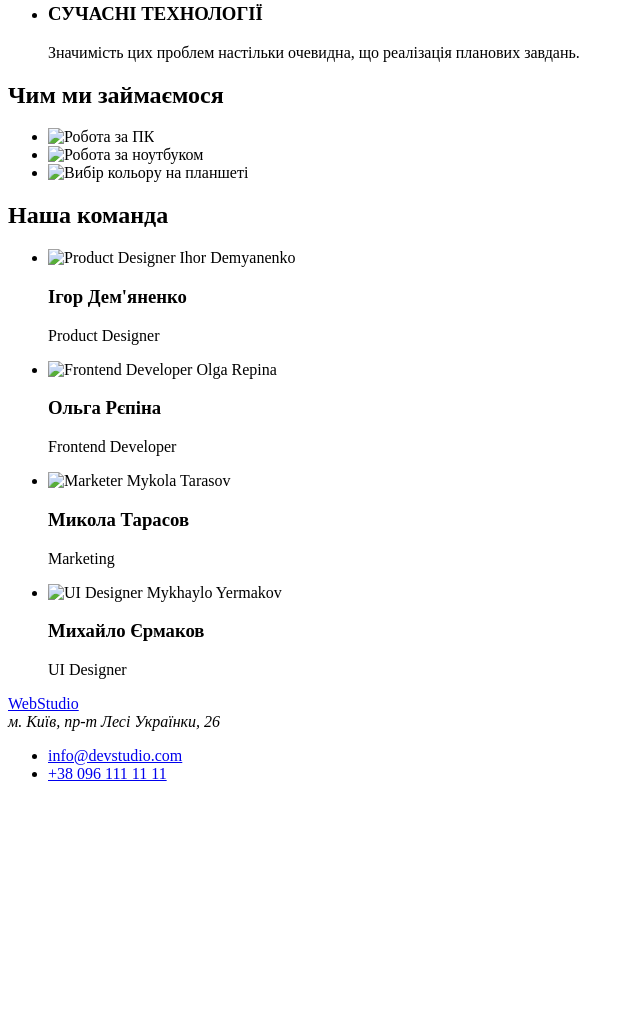
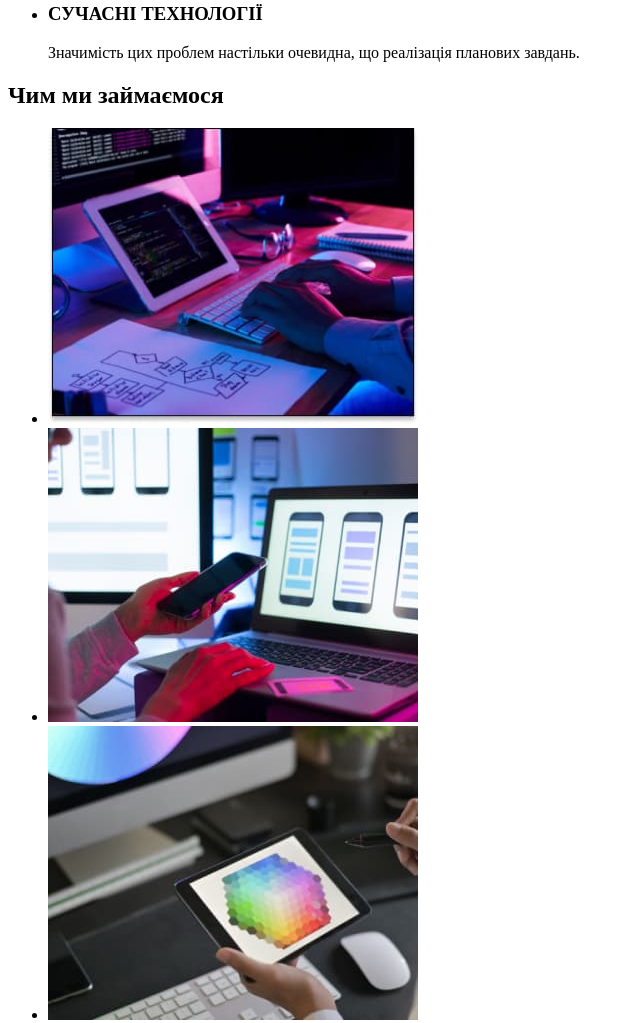
Before and after one commit to OksanaVysotska/goit-markup-hw-01, a plain HTML site: page index.html in a window 1280 px wide. Shown: the part 532-1555 px from the top of the page, without its empty margins (0-640 px from the left). Before the commit the page ends 1331 px from the top, so only its background shows below. Drawn offline with Linux system fonts and the light colour scheme.

Commit message:
Исправил список ссылок

```diff
--- a/index.html
+++ b/index.html
@@ -55,9 +55,9 @@
         <section>
            <h2>Чим ми займаємося</h2>
            <ul>
-                <li><img src="./images/main_img_1.jpg" alt="Робота за ПК" width="370"> </li>
-                <li><img src="./images/main_img_2.jpg" alt="Робота за ноутбуком" width="370"></li>
-                <li><img src="./images/main_img_3.jpg" alt="Вибір кольору на планшеті" width="370"></li>
+                <li><img src="./images/main-img-1.jpg" alt="Робота за ПК" width="370"> </li>
+                <li><img src="./images/main-img-2.jpg" alt="Робота за ноутбуком" width="370"></li>
+                <li><img src="./images/main-img-3.jpg" alt="Вибір кольору на планшеті" width="370"></li>
            </ul>
         </section>
 
@@ -65,22 +65,22 @@
             <h2>Наша команда</h2>
             <ul>
                 <li>
-                    <img src="./images/img_Ihor_Demyanenko.jpg" alt="Product Designer Ihor Demyanenko" width="270">
+                    <img src="./images/img-ihor-demyanenko.jpg" alt="Product Designer Ihor Demyanenko" width="270">
                     <h3>Ігор Дем'яненко</h3>
                     <p lang="en">Product Designer</p>
                 </li>
                 <li>
-                    <img src="./images/img_Olga_Repina.jpg" alt="Frontend Developer Olga Repina" width="270">
+                    <img src="./images/img-olga-repina.jpg" alt="Frontend Developer Olga Repina" width="270">
                     <h3>Ольга Рєпіна</h3>
                     <p lang="en">Frontend Developer</p>
                 </li>
                 <li>
-                    <img src="./images/img_Mykola_Tarasov.jpg" alt="Marketer Mykola Tarasov" width="270">
+                    <img src="./images/img-mykola-tarasov.jpg" alt="Marketer Mykola Tarasov" width="270">
                     <h3>Микола Тарасов</h3>
                     <p lang="en">Marketing</p>
                 </li>
                 <li>
-                    <img src="./images/img_Mykhaylo_Yermakov.jpg" alt="UI Designer Mykhaylo Yermakov" width="270">
+                    <img src="./images/img-mykhaylo-yermakov.jpg" alt="UI Designer Mykhaylo Yermakov" width="270">
                     <h3>Михайло Єрмаков</h3>
                     <p lang="en">UI Designer</p>
                 </li>
@@ -91,11 +91,13 @@
     <!-- Підвал сторінки -->
     <footer>
         <div><a href="/">WebStudio</a></div>
-        <address>м. Київ, пр-т Лесі Українки, 26</address>
-        <ul>
-            <li><a href="mailto:info@devstudio.com">info@devstudio.com</a></li>
-            <li><a href="tel:+380961111111">+38 096 111 11 11</a></li>
-        </ul>
+        <address>
+            <ul>
+                <li><a href="" target="_blank" rel="noopener noreferrer">м. Київ, пр-т Лесі Українки, 26</a></li>
+                <li><a href="mailto:info@devstudio.com">info@devstudio.com</a></li>
+                <li><a href="tel:+380961111111">+38 096 111 11 11</a></li>
+            </ul>
+        </address>
     </footer>
 
 </body>
```
